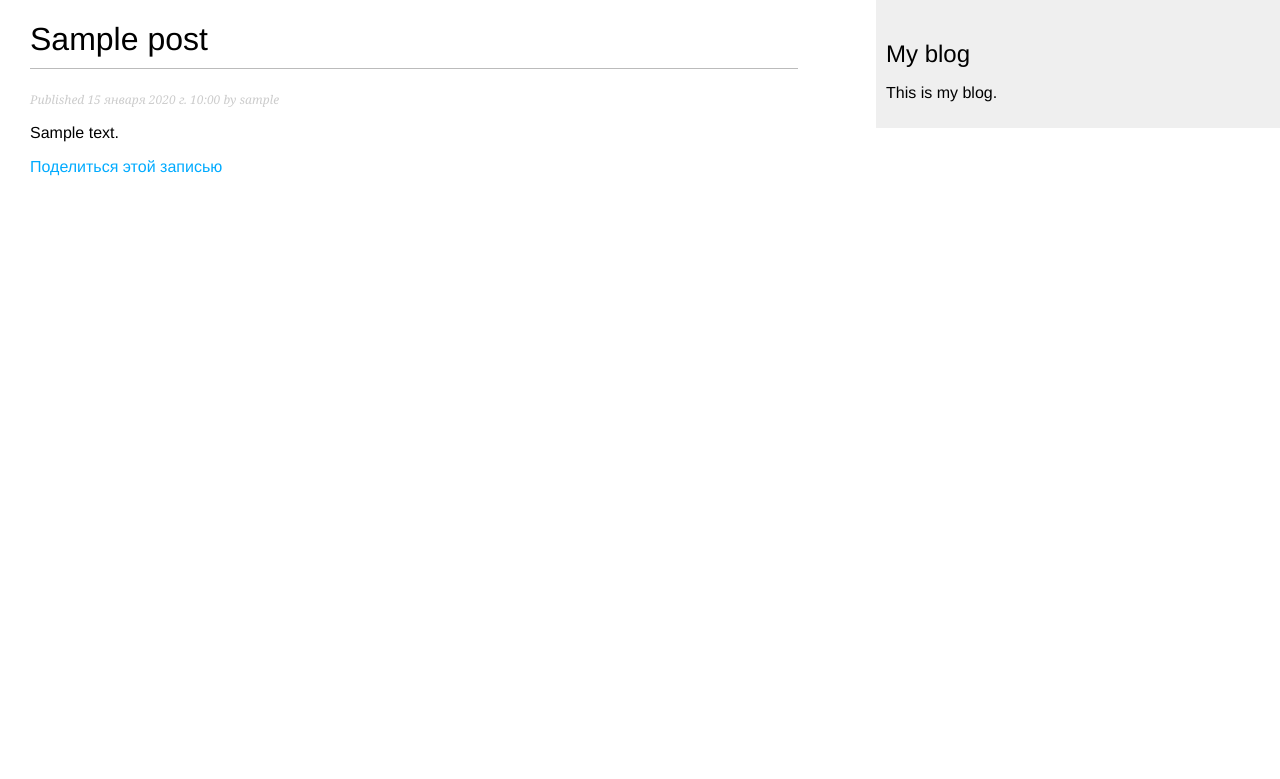
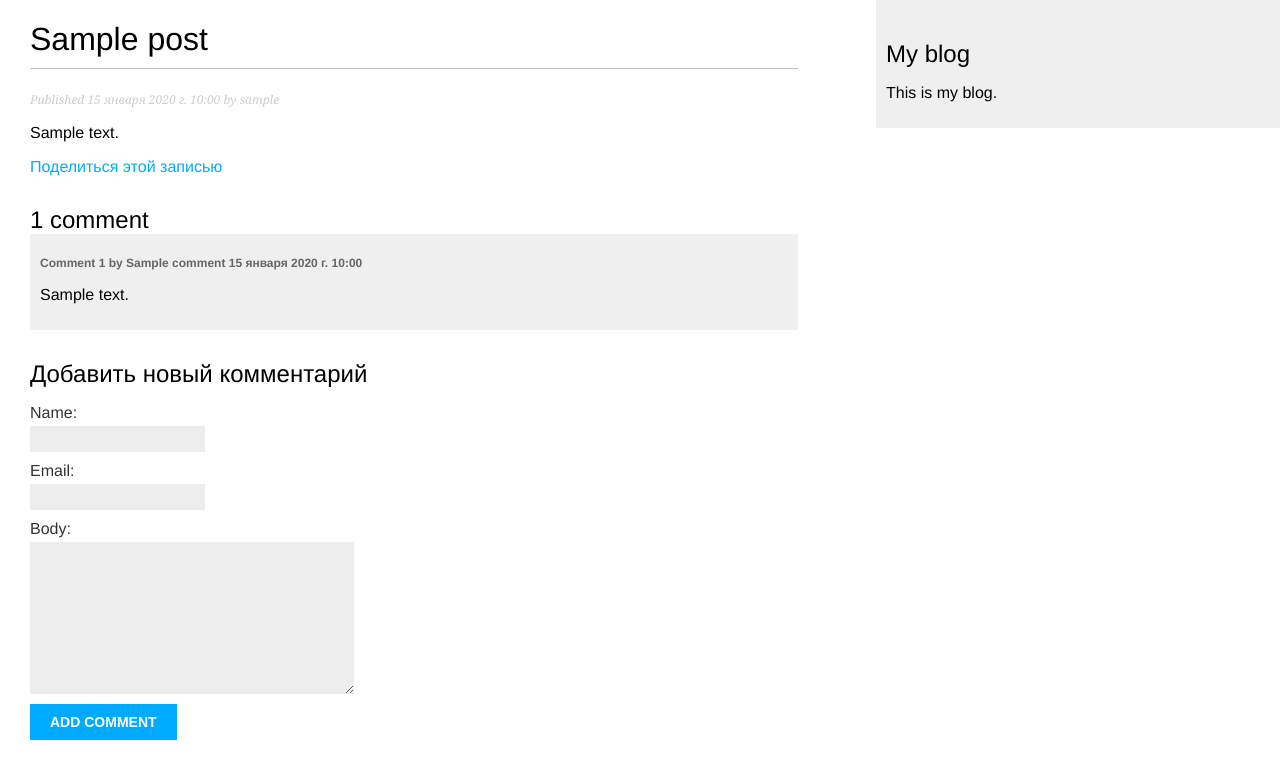
Before and after one commit to RuslanSayfullin/django-by-example, a Django app: a page that uses blog/templates/blog/post/detail.html in a window 1280 px wide. Shown: the top 779 px of the page. Run offline with Django 4.2, Linux system fonts and the light colour scheme; tables that the repository leaves empty hold one stand-in row (values such as "Sample post"); parts of the project's set-up code (start-up, migrations or seed data) failed here and were passed over.

Commit message:
Creating a comment system

```diff
--- a/blog/forms.py
+++ b/blog/forms.py
@@ -1,4 +1,6 @@
 from django import forms
+
+from blog.models import Comment
 
 
 class EmailPostForm(forms.Form):
@@ -6,3 +8,9 @@ class EmailPostForm(forms.Form):
     email = forms.EmailField()
     to = forms.EmailField()
     comments = forms.CharField(required=False, widget=forms.Textarea)
+
+
+class CommentForm(forms.ModelForm):
+    class Meta:
+        model = Comment
+        fields = ['name', 'email', 'body']
--- a/blog/models.py
+++ b/blog/models.py
@@ -40,3 +40,23 @@ class Post(models.Model):
                                                  self.publish.month,
                                                  self.publish.day,
                                                  self.slug])
+
+
+class Comment(models.Model):
+    """This is the Comment model."""
+    post = models.ForeignKey(Post, on_delete=models.CASCADE, related_name='comments')
+    name = models.CharField(max_length=80)
+    email = models.EmailField()
+    body = models.TextField()
+    created = models.DateTimeField(auto_now_add=True)
+    updated = models.DateTimeField(auto_now=True)
+    active = models.BooleanField(default=True)
+
+    class Meta:
+        ordering = ['created']
+        indexes = [
+                models.Index(fields=['created']),
+        ]
+
+    def __str__(self):
+        return f'Comment by {self.name} on {self.post}'
--- a/blog/templates/blog/post/detail.html
+++ b/blog/templates/blog/post/detail.html
@@ -13,4 +13,21 @@
             Поделиться этой записью
         </a>
     </p>
+    {% with comments.count as total_comments %}
+        <h2>
+            {{ total_comments }} comment{{ total_comments|pluralize }}
+        </h2>
+    {% endwith %}
+    {% for comment in comments %}
+        <div class="comment">
+            <p class="info">
+                Comment {{ forloop.counter }} by {{ comment.name }}
+                {{ comment.created }}
+            </p>
+            {{ comment.body|linebreaks }}
+        </div>
+    {% empty %}
+        <p>Нет комментариев.</p>
+    {% endfor %}
+    {% include "blog/post/includes/comment_form.html" %}
 {% endblock %}
--- /dev/null
+++ b/blog/templates/blog/post/includes/comment_form.html
@@ -0,0 +1,6 @@
+<h2>Добавить новый комментарий</h2>
+<form action="{% url "blog:post_comment" post.id %}" method="post">
+    {{ form.as_p }}
+    {% csrf_token %}
+    <p><input type="submit" value="Add comment"></p>
+</form>
--- a/blog/urls.py
+++ b/blog/urls.py
@@ -9,4 +9,5 @@ urlpatterns = [
     path('', views.PostListView.as_view(), name='post_list'),
     path('<int:year>/<int:month>/<int:day>/<slug:post>/', views.post_detail, name='post_detail'),
     path('<int:post_id>/share/', views.post_share, name='post_share'),
+    path('<int:post_id>/comment/', views.post_comment, name='post_comment'),
 ]
--- a/blog/views.py
+++ b/blog/views.py
@@ -2,9 +2,10 @@ from django.core.mail import send_mail
 from django.core.paginator import Paginator, EmptyPage, PageNotAnInteger
 from django.http import Http404
 from django.shortcuts import render, get_object_or_404
+from django.views.decorators.http import require_POST
 from django.views.generic import ListView
 
-from blog.forms import EmailPostForm
+from blog.forms import EmailPostForm, CommentForm
 from blog.models import Post
 
 
@@ -40,7 +41,13 @@ def post_detail(request, year, month, day, post):
                              publish__year=year,
                              publish__month=month,
                              publish__day=day)
-    return render(request, 'blog/post/detail.html', {'post': post})
+    # List of active comments for this post
+    comments = post.comments.filter(active=True)
+    # Form for users to comment
+    form = CommentForm()
+    return render(request, 'blog/post/detail.html', {'post': post,
+                                                     'comments': comments,
+                                                     'form': form})
 
 
 def post_share(request, post_id):
@@ -64,3 +71,19 @@ def post_share(request, post_id):
     else:
         form = EmailPostForm()
     return render(request, 'blog/post/share.html', {'post': post, 'form': form, 'sent': sent})
+
+
+@require_POST
+def post_comment(request, post_id):
+    post = get_object_or_404(Post, id=post_id, status=Post.Status.PUBLISHED)
+    comment = None
+    # A comment was posted
+    form = CommentForm(data=request.POST)
+    if form.is_valid():
+        # Create a Comment object without saving it to the database
+        comment = form.save(commit=False)
+        # Assign the post to the comment
+        comment.post = post
+        # Save the comment to the database
+        comment.save()
+    return render(request, 'blog/post/comment.html', {'post': post, 'form': form, 'comment': comment})
```
Also changed, not shown: blog/admin.py (+8 -1 lines), blog/templates/blog/post/comment.html (added, +12 -0 lines), blog/migrations/0003_comment_comment_blog_commen_created_0e6ed4_idx.py (added).
